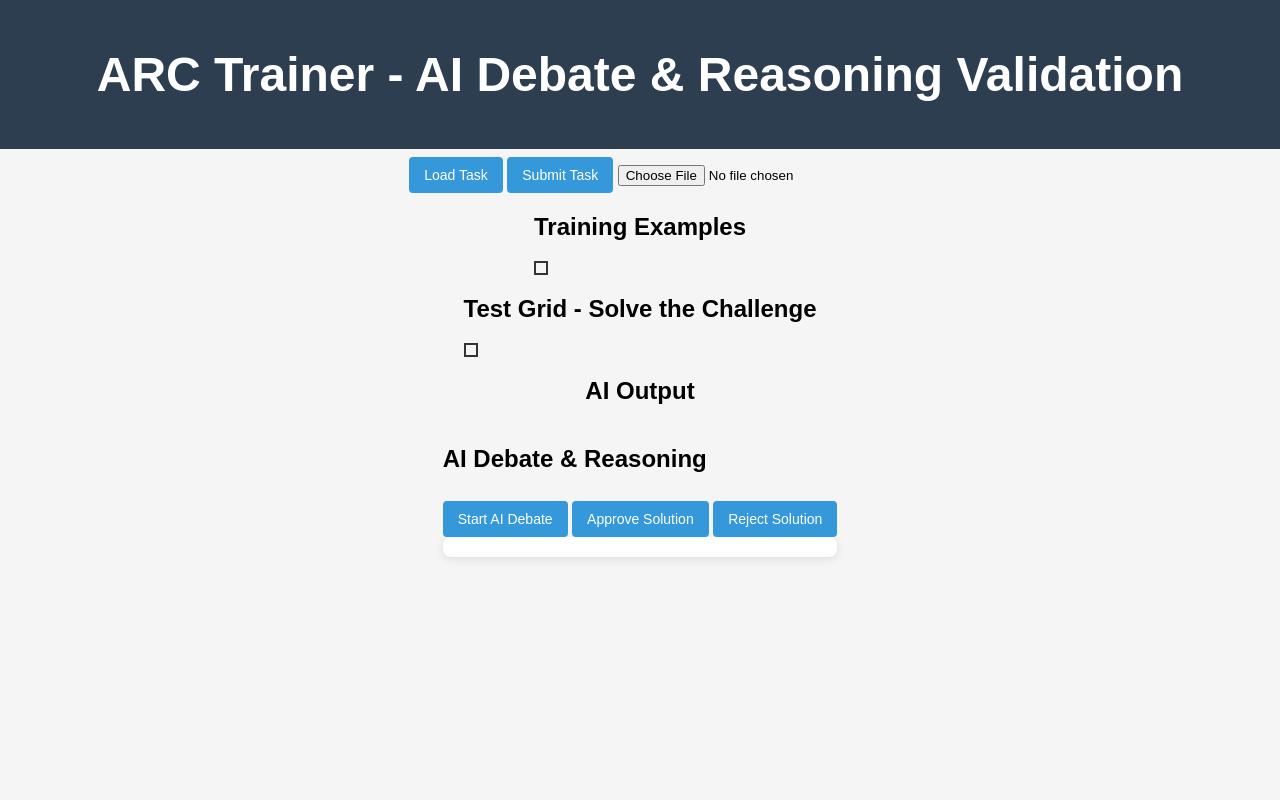
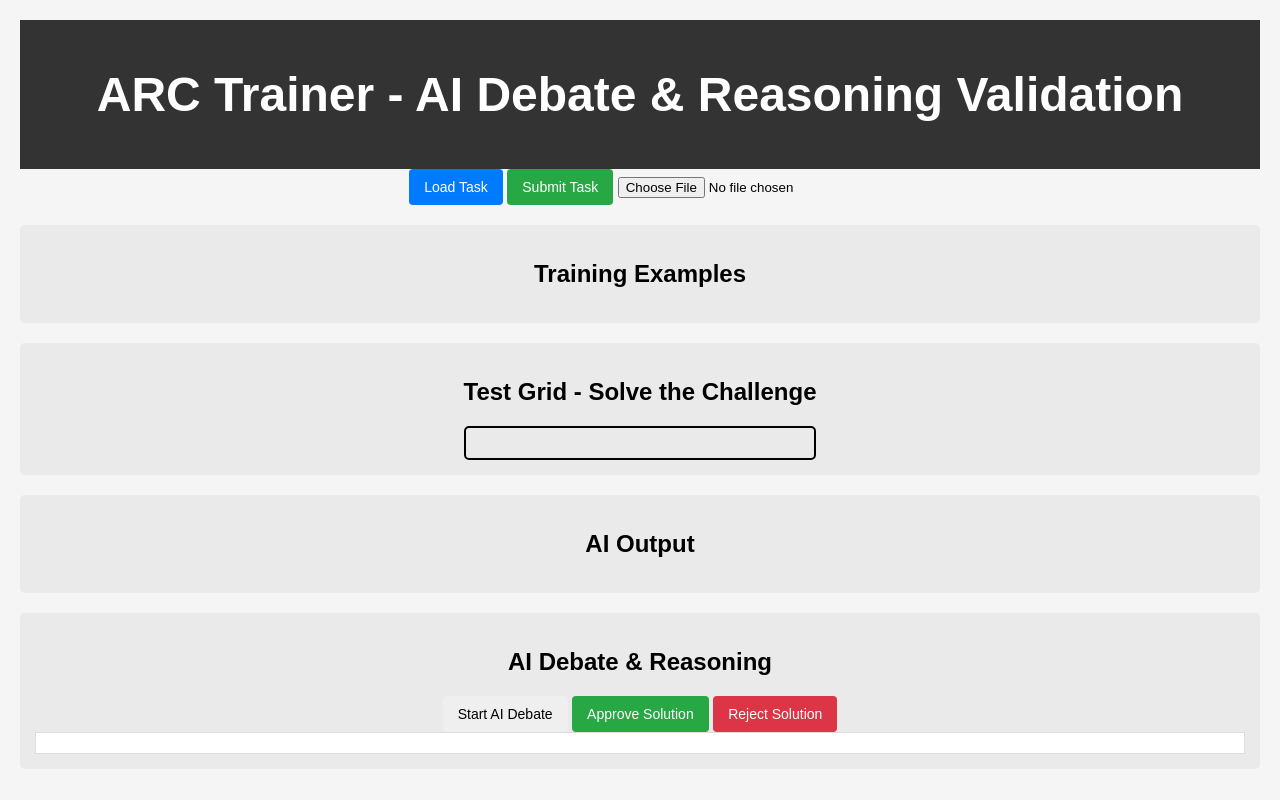
Before and after one commit to FortressAI/ARCTrainer, a Flask app: page /arc in a window 1280 px wide. Run offline with Flask 3, Linux system fonts and the light colour scheme; parts of the project's set-up code (start-up, migrations or seed data) failed here and were passed over.

Commit message:
iter dev

```diff
--- a/ARC_Trainer/src/grid.py
+++ b/ARC_Trainer/src/grid.py
@@ -26,6 +26,8 @@ class GridManager:
             for row in grid:
                 if len(row) != row_length:
                     raise ValueError("All rows in the grid must have the same length.")
+                if not all(isinstance(cell, int) and 0 <= cell <= 9 for cell in row):
+                    raise ValueError("Grid can only contain integers between 0 and 9.")
 
             logger.info("Grid validated successfully.")
             return True
@@ -49,7 +51,7 @@ class GridManager:
                 raise ValueError("Invalid grid format.")
 
             if transformation == "invert":
-                transformed = [[1 - cell if isinstance(cell, int) and 0 <= cell <= 1 else cell for cell in row] for row in grid]
+                transformed = [[9 - cell for cell in row] for row in grid]
             elif transformation == "rotate":
                 transformed = [list(row) for row in zip(*grid[::-1])]
             elif transformation == "mirror":
@@ -107,7 +109,7 @@ if __name__ == "__main__":
     # Example usage
     manager = GridManager()
 
-    grid = [[0, 1, 0], [1, 0, 1], [0, 1, 0]]
+    grid = [[0, 1, 2], [3, 4, 5], [6, 7, 8]]
     print("Original Grid:", grid)
 
     transformed = manager.transform_grid(grid, "invert")
--- a/ARC_Trainer/static/css/common.css
+++ b/ARC_Trainer/static/css/common.css
@@ -1,115 +1,115 @@
 body {
     font-family: Arial, sans-serif;
     background-color: #f5f5f5;
+    text-align: center;
     margin: 0;
-    padding: 0;
-    display: flex;
-    flex-direction: column;
-    align-items: center;
-    justify-content: center;
+    padding: 20px;
+}
+
+.container {
+    max-width: 1200px;
+    margin: auto;
+    background: white;
+    padding: 20px;
+    border-radius: 8px;
+    box-shadow: 0px 0px 10px rgba(0, 0, 0, 0.1);
 }
 
 header {
-    background-color: #2c3e50;
+    background-color: #333;
     color: white;
-    width: 100%;
+    padding: 15px 0;
+    font-size: 1.5em;
     text-align: center;
-    padding: 15px 0;
-    font-size: 24px;
-    font-weight: bold;
 }
 
 .controls {
     display: flex;
-    flex-direction: column;
-    align-items: center;
+    justify-content: center;
     gap: 10px;
-    margin: 20px 0;
-    background: #ecf0f1;
-    padding: 15px;
-    border-radius: 8px;
+    margin-bottom: 20px;
 }
 
 button {
     padding: 10px 15px;
+    font-size: 14px;
+    cursor: pointer;
     border: none;
-    cursor: pointer;
-    font-size: 16px;
-    border-radius: 5px;
-    transition: 0.2s;
+    border-radius: 4px;
 }
 
 .btn-primary {
-    background-color: #3498db;
+    background-color: #007bff;
     color: white;
 }
 
-.btn-primary:hover {
-    background-color: #2980b9;
-}
-
-.btn-secondary {
-    background-color: #2ecc71;
+.btn-success {
+    background-color: #28a745;
     color: white;
 }
 
-.btn-secondary:hover {
-    background-color: #27ae60;
+.btn-danger {
+    background-color: #dc3545;
+    color: white;
 }
 
-.grid-container-wrapper {
+.train-examples {
     display: flex;
-    flex-direction: row;
+    flex-wrap: wrap;
+    justify-content: center;
     gap: 20px;
-    justify-content: center;
-    flex-wrap: wrap;
-    padding: 20px;
 }
 
-.grid-section {
+.example-wrapper {
+    display: flex;
+    align-items: center;
+    justify-content: space-between;
+    gap: 20px;
+    flex-wrap: wrap;
     background: #ffffff;
-    padding: 15px;
-    border-radius: 8px;
-    box-shadow: 0px 2px 10px rgba(0, 0, 0, 0.1);
-    text-align: center;
+    padding: 10px;
+    border: 1px solid #ddd;
+    border-radius: 5px;
 }
 
 .grid-container {
     display: grid;
-    justify-content: center;
-    align-items: center;
-    border: 2px solid #333;
-    padding: 5px;
-    margin-top: 10px;
-    width: fit-content;
+    grid-template-columns: repeat(auto-fit, minmax(30px, 1fr));
+    grid-auto-rows: 30px;
+    gap: 2px;
+    border: 1px solid black;
 }
 
 .grid-cell {
-    width: 40px;
-    height: 40px;
-    border: 1px solid #000;
+    width: 30px;
+    height: 30px;
     display: flex;
     align-items: center;
     justify-content: center;
-    text-align: center;
-    font-size: 16px;
-    user-select: none;
+    border: 1px solid black;
+    font-size: 12px;
 }
 
-.log-container, .validation-container {
-    background: white;
-    padding: 10px;
-    border-radius: 8px;
-    box-shadow: 0px 2px 10px rgba(0, 0, 0, 0.1);
-    min-width: 300px;
-    max-width: 600px;
-    text-align: left;
+.example-title {
+    text-align: center;
+    font-weight: bold;
+    margin-bottom: 5px;
 }
 
-.graph-container {
-    min-width: 500px;
-    min-height: 300px;
+#test-example-container,
+#ai-output-container,
+#debate-log-container {
+    margin-top: 20px;
+    padding: 15px;
+    background: #eaeaea;
+    border-radius: 5px;
+}
+
+#debate-log {
+    max-height: 300px;
+    overflow-y: auto;
+    text-align: left;
     background: #fff;
-    border: 2px solid #333;
-    border-radius: 8px;
+    padding: 10px;
+    border: 1px solid #ddd;
 }
--- a/ARC_Trainer/static/css/testing_interface.css
+++ b/ARC_Trainer/static/css/testing_interface.css
@@ -1,88 +1,138 @@
-/* Updated css/testing_interface.css */
+body {
+    font-family: Arial, sans-serif;
+    background-color: #f5f5f5;
+    text-align: center;
+    margin: 0;
+    padding: 20px;
+}
 
-#grid-container {
+#workspace {
+    width: 100%;
+    max-width: 1200px;
+    margin: auto;
+    background: white;
+    padding: 20px;
+    border-radius: 8px;
+    box-shadow: 0px 0px 10px rgba(0, 0, 0, 0.1);
+}
+
+#training-examples-container, #test-example-container, #ai-output-container, #debate-log-container, #solve-problem-container {
+    margin-top: 20px;
+    padding: 15px;
+    background: #eaeaea;
+    border-radius: 5px;
+}
+
+.example-wrapper {
+    display: flex;
+    align-items: center;
+    justify-content: space-between;
+    gap: 20px;
+    flex-wrap: wrap;
+    background: #ffffff;
+    padding: 10px;
+    border: 1px solid #ddd;
+    border-radius: 5px;
+    overflow-x: auto;
+    max-width: 100%;
+}
+
+.grid-container {
     display: grid;
-    grid-template-columns: repeat(5, 1fr);
-    gap: 5px;
-    margin: 1rem 0;
-    justify-content: center;
+    grid-template-columns: repeat(auto-fit, minmax(25px, 1fr));
+    grid-auto-rows: 25px;
+    gap: 2px;
+    border: 1px solid black;
+    max-width: 100%;
+    overflow-x: auto;
 }
 
 .grid-cell {
-    width: 50px;
-    height: 50px;
-    border: 1px solid #ccc;
+    width: 25px;
+    height: 25px;
     display: flex;
     align-items: center;
     justify-content: center;
-    transition: background-color 0.3s ease, transform 0.1s ease-in-out;
-    user-select: none;
+    border: 1px solid black;
+    font-size: 10px;
+    background-color: #fff;
+    cursor: pointer;
+    text-align: center;
 }
 
-.grid-cell:hover {
-    transform: scale(1.1);
+.grid-cell.editable {
+    background-color: #f0f8ff;
+    border: 2px dashed #007bff;
 }
 
-.grid-cell.cell-0 { background-color: #ffffff; }
-.grid-cell.cell-1 { background-color: #ffdd57; }
-.grid-cell.cell-2 { background-color: #57a4ff; }
-.grid-cell.cell-3 { background-color: #ff5757; }
-.grid-cell.cell-4 { background-color: #57ff57; }
-.grid-cell.cell-5 { background-color: #ff00ff; }
-.grid-cell.cell-6 { background-color: #00ffff; }
-.grid-cell.cell-7 { background-color: #808080; }
-.grid-cell.cell-8 { background-color: #000000; }
-
-.grid-cell:focus {
-    outline: 3px solid #3498db;
+#test-grid-container {
+    display: grid;
+    grid-template-columns: repeat(10, 30px);
+    grid-auto-rows: 30px;
+    justify-content: center;
+    align-items: center;
+    padding: 20px;
+    background: #ffffff;
+    border: 2px solid #000;
+    border-radius: 5px;
+    overflow-x: auto;
+    max-width: fit-content;
+    margin: auto;
 }
 
-#task-demo {
-    display: flex;
-    flex-wrap: wrap;
-    gap: 10px;
-    justify-content: center;
-}
-
-#task-demo div {
-    width: 50px;
-    height: 50px;
-    border: 1px solid #ddd;
-    background-color: #eaeaea;
+#test-grid-container .grid-cell {
+    width: 30px;
+    height: 30px;
     display: flex;
     align-items: center;
     justify-content: center;
+    border: 1px solid black;
+    font-size: 14px;
+    background-color: #f8f9fa;
+    cursor: pointer;
+    text-align: center;
 }
 
-textarea {
-    resize: none;
-    width: 100%;
-    padding: 5px;
+#test-grid-container .grid-cell.editable {
+    background-color: #d1ecf1;
+    border: 2px dashed #007bff;
 }
 
 button {
-    margin-top: 0.5rem;
     padding: 10px 15px;
-    background-color: #3498db;
-    color: white;
+    font-size: 14px;
+    cursor: pointer;
     border: none;
     border-radius: 4px;
-    cursor: pointer;
-    font-size: 14px;
-    transition: background-color 0.3s ease, transform 0.1s ease-in-out;
 }
 
-button:hover {
-    background-color: #2980b9;
-    transform: scale(1.05);
+.btn-primary {
+    background-color: #007bff;
+    color: white;
 }
 
-@media (max-width: 768px) {
-    #grid-container {
-        grid-template-columns: repeat(3, 1fr);
-    }
-    .grid-cell {
-        width: 40px;
-        height: 40px;
-    }
+.btn-success {
+    background-color: #28a745;
+    color: white;
 }
+
+.btn-danger {
+    background-color: #dc3545;
+    color: white;
+}
+
+#test-grid-container, #ai-output-container, #debate-log-container, #solve-problem-container {
+    margin-top: 20px;
+    padding: 15px;
+    background: #eaeaea;
+    border-radius: 5px;
+}
+
+#debate-log {
+    max-height: 300px;
+    overflow-y: auto;
+    text-align: left;
+    background: #fff;
+    padding: 10px;
+    border: 1px solid #ddd;
+}
--- a/ARC_Trainer/static/js/arc_grid.js
+++ b/ARC_Trainer/static/js/arc_grid.js
@@ -7,13 +7,22 @@ document.addEventListener("DOMContentLoaded", function () {
             this.gridData = [];
         }
 
+        validateGrid(data) {
+            if (!Array.isArray(data) || data.length === 0 || !Array.isArray(data[0])) {
+                console.error("❌ Invalid grid format.");
+                return false;
+            }
+            const rowLength = data[0].length;
+            return data.every(row => Array.isArray(row) && row.length === rowLength);
+        }
+
         renderGrid(data, editable = false) {
             if (!this.gridContainer) {
                 console.error(`❌ Grid container with ID '${this.gridContainerId}' not found!`);
                 return;
             }
-            if (!data || data.length === 0) {
-                console.error("❌ Attempted to render an empty grid.");
+            if (!this.validateGrid(data)) {
+                console.error("❌ Grid data is not structured correctly.");
                 return;
             }
 
@@ -23,8 +32,8 @@ document.addEventListener("DOMContentLoaded", function () {
 
             this.gridContainer.innerHTML = "";
             this.gridContainer.style.display = "grid";
-            this.gridContainer.style.gridTemplateColumns = `repeat(${cols}, 40px)`;
-            this.gridContainer.style.gridTemplateRows = `repeat(${rows}, 40px)`;
+            this.gridContainer.style.gridTemplateColumns = `repeat(${cols}, 30px)`;
+            this.gridContainer.style.gridTemplateRows = `repeat(${rows}, 30px)`;
             this.gridContainer.style.gap = "2px";
             this.gridContainer.style.border = "2px solid black";
 
@@ -37,13 +46,14 @@ document.addEventListener("DOMContentLoaded", function () {
                     div.style.backgroundColor = getColorForValue(cell);
                     div.dataset.row = rowIndex;
                     div.dataset.col = colIndex;
-                    div.style.width = "40px";
-                    div.style.height = "40px";
+                    div.style.width = "30px";
+                    div.style.height = "30px";
                     div.style.border = "1px solid #000";
                     div.style.display = "flex";
                     div.style.alignItems = "center";
                     div.style.justifyContent = "center";
-                    div.textContent = "";
+                    div.style.fontSize = "12px";
+                    div.textContent = cell;
                     if (editable) {
                         div.contentEditable = "true";
                         div.addEventListener("input", (event) => this.updateGridData(event));
@@ -57,8 +67,13 @@ document.addEventListener("DOMContentLoaded", function () {
             let cell = event.target;
             let row = parseInt(cell.dataset.row);
             let col = parseInt(cell.dataset.col);
-            this.gridData[row][col] = cell.textContent.trim() || "0";
-            cell.style.backgroundColor = getColorForValue(this.gridData[row][col]);
+            let value = parseInt(cell.textContent.trim());
+            if (isNaN(value) || value < 0 || value > 9) {
+                cell.textContent = "0";
+                value = 0;
+            }
+            this.gridData[row][col] = value;
+            cell.style.backgroundColor = getColorForValue(value);
         }
 
         getGridData() {
@@ -76,7 +91,8 @@ document.addEventListener("DOMContentLoaded", function () {
             "5": "#ffff00",
             "6": "#ff00ff",
             "7": "#00ffff",
-            "8": "#808080"
+            "8": "#808080",
+            "9": "#a52a2a"
         };
         return colors[value] || "#ffffff";
     }
@@ -94,24 +110,14 @@ document.addEventListener("DOMContentLoaded", function () {
                     let exampleWrapper = document.createElement("div");
                     exampleWrapper.classList.add("example-wrapper");
 
-                    let inputTitle = document.createElement("h3");
-                    inputTitle.textContent = `Training Example ${index + 1} - Input`;
-                    exampleWrapper.appendChild(inputTitle);
+                    let inputContainer = document.createElement("div");
+                    inputContainer.innerHTML = `<div class='example-title'>Input</div><div id='input-grid-${index}' class='grid-container'></div>`;
 
-                    let inputGrid = document.createElement("div");
-                    inputGrid.id = `input-grid-${index}`;
-                    inputGrid.classList.add("grid-container");
-                    exampleWrapper.appendChild(inputGrid);
+                    let outputContainer = document.createElement("div");
+                    outputContainer.innerHTML = `<div class='example-title'>Expected Output</div><div id='output-grid-${index}' class='grid-container'></div>`;
 
-                    let outputTitle = document.createElement("h3");
-                    outputTitle.textContent = `Training Example ${index + 1} - Expected Output`;
-                    exampleWrapper.appendChild(outputTitle);
-
-                    let outputGrid = document.createElement("div");
-                    outputGrid.id = `output-grid-${index}`;
-                    outputGrid.classList.add("grid-container");
-                    exampleWrapper.appendChild(outputGrid);
-
+                    exampleWrapper.appendChild(inputContainer);
+                    exampleWrapper.appendChild(outputContainer);
                     trainContainer.appendChild(exampleWrapper);
 
                     new ARCGrid(`input-grid-${index}`).renderGrid(example.input);
@@ -121,25 +127,6 @@ document.addEventListener("DOMContentLoaded", function () {
             .catch(error => console.error("Error loading ARC task:", error));
     }
 
-    function submitTask() {
-        let outputData = outputGrid.getGridData();
-        console.log("📤 Submitting Test Grid Data:", outputData);
-        fetch("/api/process-arc-task", {
-            method: "POST",
-            headers: { "Content-Type": "application/json" },
-            body: JSON.stringify({ task: outputData })
-        })
-        .then(response => response.json())
-        .then(data => {
-            console.log("✅ AI Response Received:", data);
-            document.getElementById("ai-output").textContent = JSON.stringify(data.solution, null, 2);
-        })
-        .catch(error => console.error("Error submitting ARC task:", error));
-    }
-
     document.getElementById("load-task-btn").addEventListener("click", loadRandomTask);
-    document.getElementById("submit-task-btn").addEventListener("click", submitTask);
-
-    // Load first task automatically
     loadRandomTask();
 });
--- a/ARC_Trainer/static/js/grid_renderer.js
+++ b/ARC_Trainer/static/js/grid_renderer.js
@@ -1,4 +1,4 @@
-document.addEventListener("DOMContentLoaded", function () {
+document.addEventListener("DOMContentLoaded", function() {
     class GridRenderer {
         constructor(containerId) {
             this.gridContainer = document.getElementById(containerId);
@@ -12,10 +12,12 @@ document.addEventListener("DOMContentLoaded", function () {
         renderGrid(data, editable = false) {
             if (!this.gridContainer) return;
             this.gridContainer.innerHTML = "";
-            if (!data || data.length === 0) {
-                console.error("❌ Attempted to render an empty grid.");
+            if (!data || !Array.isArray(data) || data.length === 0) {
+                console.error("❌ Attempted to render an empty or invalid grid.");
                 return;
             }
+
+            // Determine grid size dynamically
             const rows = data.length;
             const cols = Math.max(...data.map(row => row.length));
             console.log(`📊 Rendering grid: ${rows} x ${cols}`);
@@ -41,7 +43,7 @@ document.addEventListener("DOMContentLoaded", function () {
                     div.style.display = "flex";
                     div.style.alignItems = "center";
                     div.style.justifyContent = "center";
-                    div.textContent = "";
+                    div.textContent = cell;
                     if (editable) {
                         div.contentEditable = "true";
                         div.addEventListener("input", (event) => this.validateGridInput(event));
@@ -53,16 +55,15 @@ document.addEventListener("DOMContentLoaded", function () {
 
         validateGridInput(event) {
             let cell = event.target;
-            let validValues = ["0", "1", "2", "3", "4", "5", "6", "7", "8"];
+            let validValues = ["0", "1", "2", "3", "4", "5", "6", "7", "8", "9"];
             let newValue = cell.textContent.trim();
             if (!validValues.includes(newValue)) {
-                cell.textContent = "";
+                cell.textContent = "0";
             } else {
                 let row = parseInt(cell.dataset.row);
                 let col = parseInt(cell.dataset.col);
-                this.gridData[row][col] = newValue;
+                this.gridData[row][col] = parseInt(newValue);
                 cell.style.backgroundColor = getColorForValue(newValue);
-                cell.textContent = "";
             }
         }
 
@@ -81,12 +82,14 @@ document.addEventListener("DOMContentLoaded", function () {
             "5": "#ffff00",
             "6": "#ff00ff",
             "7": "#00ffff",
-            "8": "#808080"
+            "8": "#808080",
+            "9": "#a52a2a"
         };
         return colors[value] || "#ffffff";
     }
 
     const trainContainer = document.getElementById("train-examples");
+    const testGridContainer = document.getElementById("test-grid-container");
 
     document.getElementById("load-task-btn").addEventListener("click", function() {
         let fileInput = document.getElementById("load-task-file");
@@ -128,8 +131,13 @@ document.addEventListener("DOMContentLoaded", function () {
                 new GridRenderer(`output-grid-${index}`).renderGrid(example.output);
             });
 
-            let testGrid = new GridRenderer("test-grid-container");
-            testGrid.renderGrid(taskData.test[0].input, true);
+            if (taskData.test && taskData.test.length > 0) {
+                console.log(`📊 Test Grid: ${taskData.test[0].input.length}x${taskData.test[0].input[0].length}`);
+                let testGrid = new GridRenderer("test-grid-container");
+                testGrid.renderGrid(taskData.test[0].input, true);
+            } else {
+                console.error("❌ No test data found in task file.");
+            }
         };
         reader.readAsText(file);
     });
--- a/ARC_Trainer/templates/arc.html
+++ b/ARC_Trainer/templates/arc.html
@@ -20,7 +20,7 @@
 
     <section id="training-examples-container">
         <h2>Training Examples</h2>
-        <div id="train-examples" class="grid-container"></div>
+        <div id="train-examples" class="train-examples"></div>
     </section>
 
     <section id="test-example-container">
```
Also changed, not shown: ARC_Trainer/src/task_manager.py (+53 -56 lines), 2 other files.
